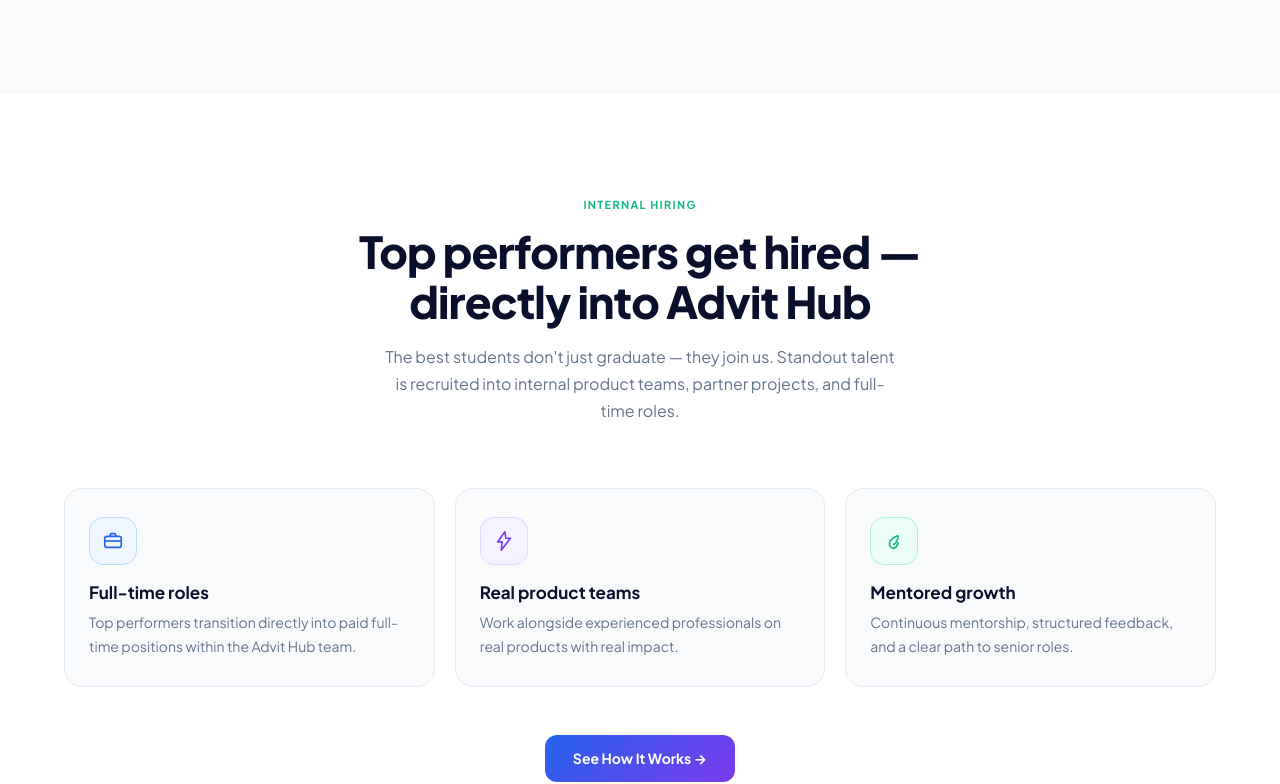
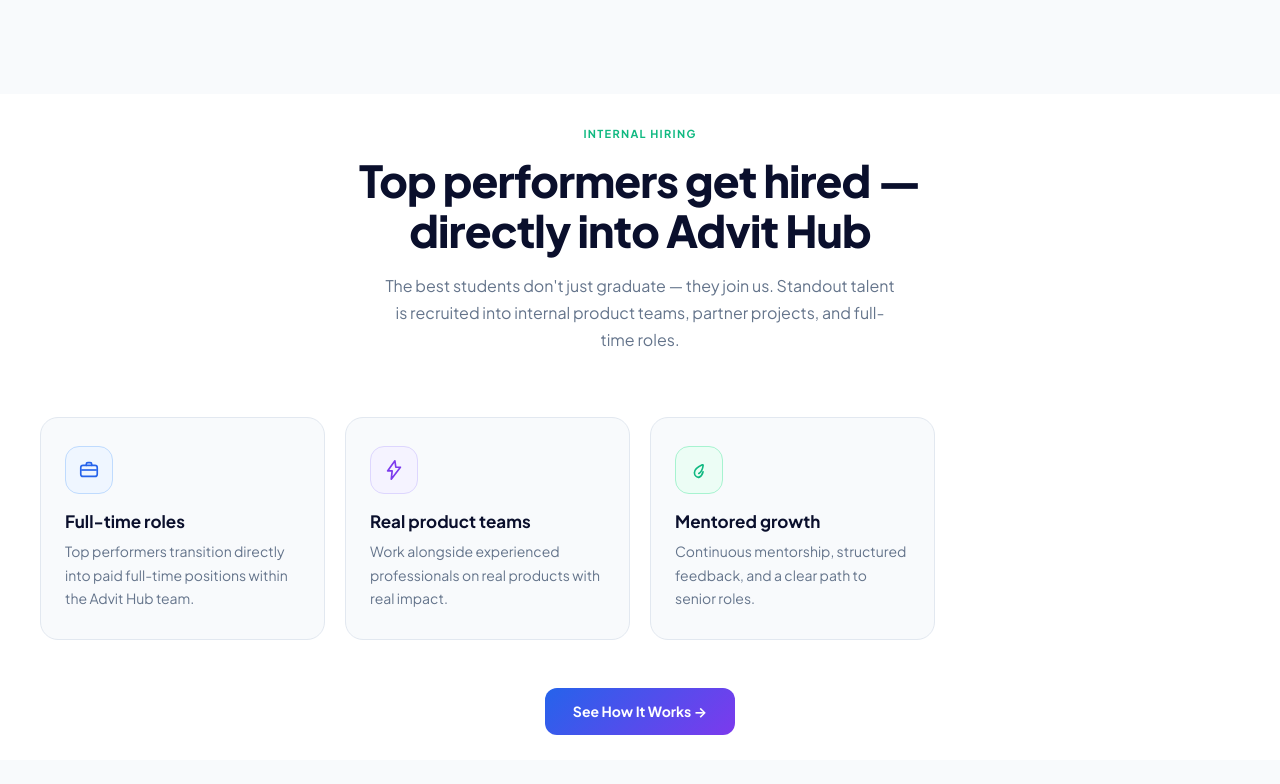
Before and after one commit to abnjain/advit, a Next.js app: page / in a window 1280 px wide. Shown: the part 4510-5294 px from the top of the page. Built offline with nearby package versions, Linux system fonts and the light colour scheme.

Commit message:
padding fixed

```diff
--- a/app/components/HiringSection.tsx
+++ b/app/components/HiringSection.tsx
@@ -60,12 +60,12 @@
       id="hiring"
       style={{
         background: "var(--white)",
-        padding: "96px 0",
+        padding: "25px 0",
         position: "relative",
         overflow: "hidden",
       }}
     >
-      <div style={{ maxWidth: 1200, margin: "0 auto", padding: "0 24px" }}>
+      <div style={{ maxWidth: 1200, margin: "0 auto" }}>
         {/* Header */}
         <div style={{ textAlign: "center", marginBottom: 64 }}>
           <div
```
